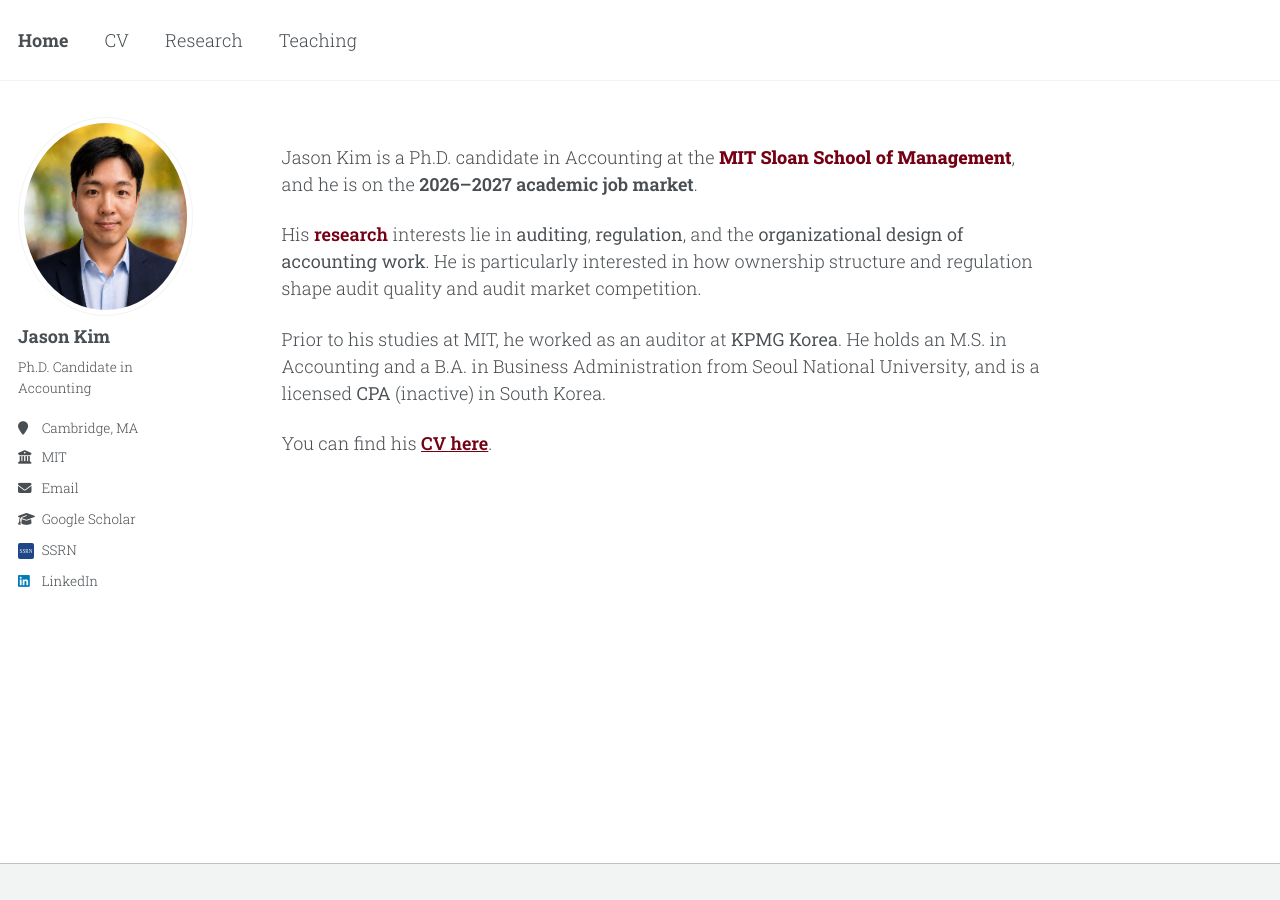
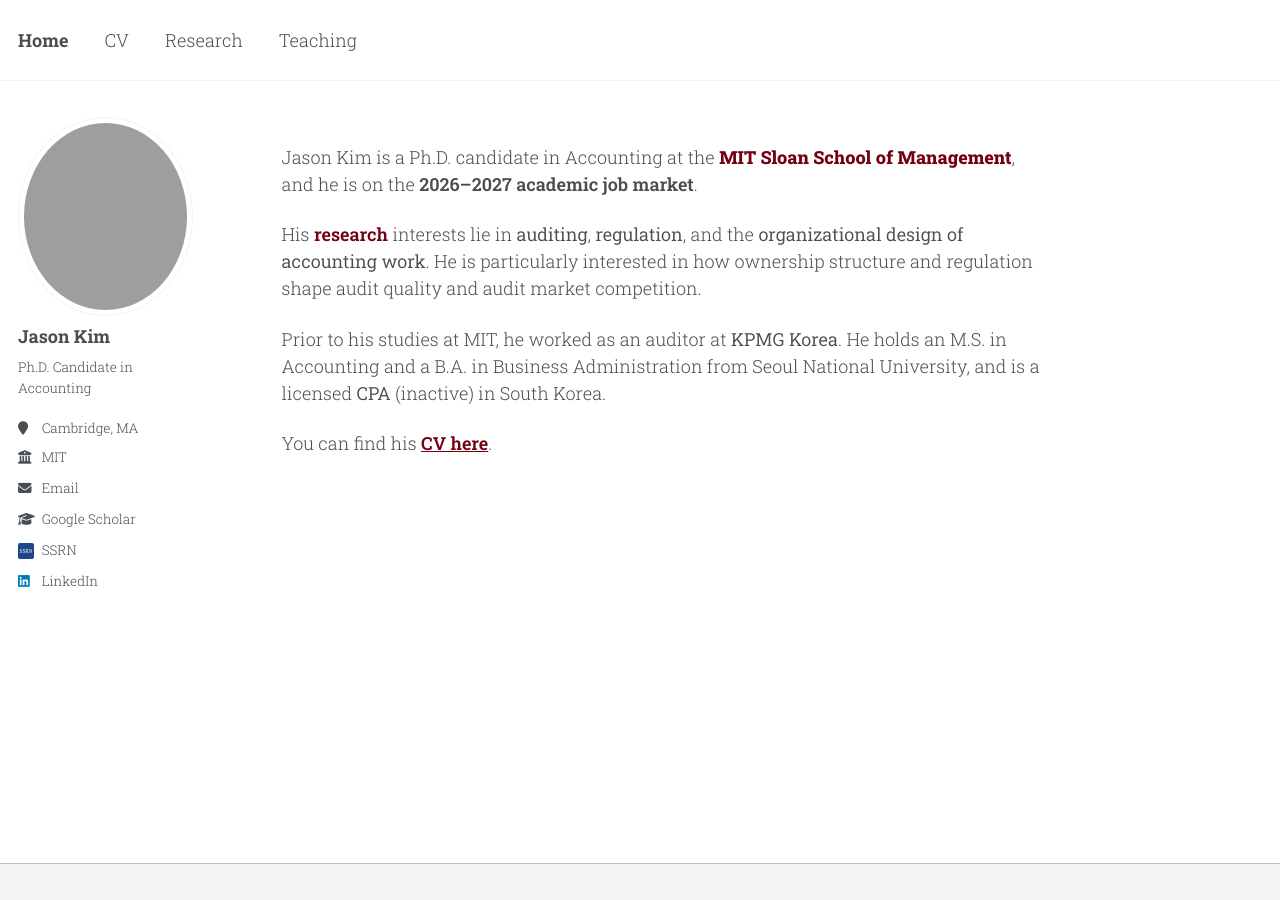
Before and after one commit to jgkim262/jgkim262.github.io, a Jekyll site: the page built from _pages/about.md, in a window 1280 px wide. Built offline with Jekyll 4.4.1, drawn with Linux system fonts in a browser that asks for light colours; a style sheet for code colours, icons or effects is not loaded.

Commit message:
Update _config.yml

```diff
--- a/_config.yml
+++ b/_config.yml
@@ -22,7 +22,7 @@ repository               : "jgkim262/jgkim262.github.io"
 #               Additional customization can be done by editing /_includes/author-profile.html
 author:
   # Biographic information
-  avatar           : "profile_20260826_v3.png"
+  avatar           : "profile_20260826_v4.png"
   name             : "Jason Kim"
   pronouns         : # example: "she/her"
   bio              : "Ph.D. Candidate in<br>Accounting"
```
